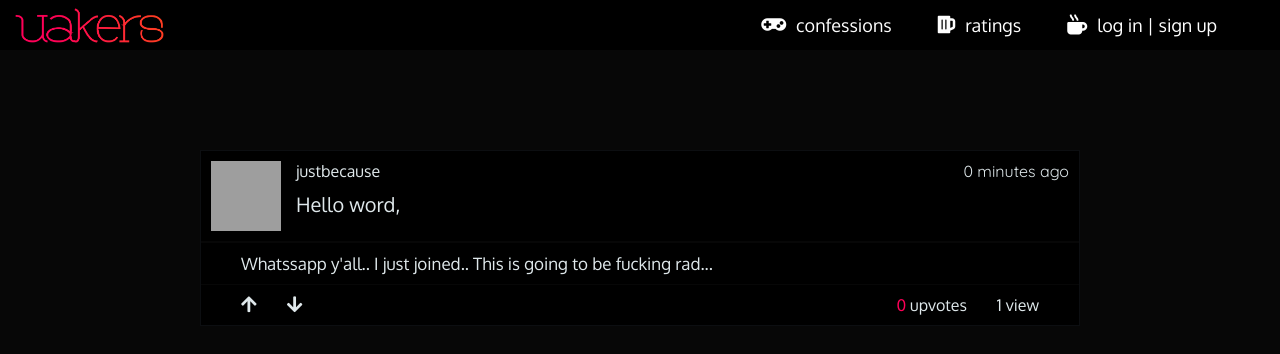
After one commit to drunkkiwi/uproject, a Django app: a page that uses uakers/home/templates/base.html in a window 1280 px wide. The commit adds this page. Shown: the top 354 px of the page. Run offline with Django 3.2, Linux system fonts and the light colour scheme; data comes from the database, SQL or seed files in the repository; both versions use the stored data as it was after the commit; parts of the project's set-up code (start-up, migrations or seed data) failed here and were passed over; some libraries are stand-ins or nearby versions; grey boxes are pictures that could not be loaded.

Commit message:
Fixed screen sizes, styling, added unique confession view etc.

```diff
--- a/uakers/home/forms.py
+++ b/uakers/home/forms.py
@@ -15,8 +15,8 @@ class SignUpForm(UserCreationForm):
         fields = ('username', 'password1', 'password2', 'profile_year', 'profile_sex', 'profile_image')
 
 class ConfessionsForm(forms.ModelForm):
-    confession_title        = forms.CharField(max_length=100, required=True, widget=forms.TextInput(attrs={'placeholder': 'Confession title', 'autocomplete': 'off'}))
-    confession_body         = forms.CharField(max_length=10000, required=True, widget=forms.Textarea(attrs={'placeholder': 'Write your confession'}))
+    confession_title        = forms.CharField(max_length=100, required=True, widget=forms.TextInput(attrs={'placeholder': 'Some confession title?', 'autocomplete': 'off', 'onfocus': 'this.placeholder=""', 'onblur': 'this.placeholder="Some confession title?"'}))
+    confession_body         = forms.CharField(max_length=10000, required=True, widget=forms.Textarea(attrs={'placeholder': 'What confession do you have in mind?', 'onfocus': 'this.placeholder=""', 'onblur': 'this.placeholder="What confession do you have in mind?"'}))
 
     class Meta:
         model = Confessions
--- a/uakers/home/models.py
+++ b/uakers/home/models.py
@@ -6,9 +6,9 @@ from django.db                          import models
 from .choices                           import *
 
 class UserProfile(AbstractUser):
-    profile_year        = models.CharField(max_length=2, choices=YCHOICES)
-    profile_sex         = models.CharField(max_length=1, choices=SCHOICES)
-    profile_image       = models.CharField(max_length=700, blank=True)
+    profile_year            = models.CharField(max_length=2, choices=YCHOICES)
+    profile_sex             = models.CharField(max_length=1, choices=SCHOICES)
+    profile_image           = models.CharField(max_length=700, blank=True)
 
     def __str__(self):
         return self.username + ', ' + self.profile_year + ', ' + self.profile_sex
--- a/uakers/home/static/base.css
+++ b/uakers/home/static/base.css
@@ -7,6 +7,8 @@
 
   transition: all 0.2s ease-in-out;
   text-decoration: none;
+
+  box-sizing: border-box;
 }
 
 
@@ -32,6 +34,7 @@
   /* ------------ text color ------------- */
   --main-text-color: #fefefe;
   --soothed-text-color: #DFE8EB;
+  --opaque-text-color: rgba(255, 255, 255, 0.6);
 }
 
 body {
@@ -78,7 +81,7 @@ textarea {
   height: 100%;
   box-sizing: border-box;
   display: inline-block;
-  padding: 5px 0px 5px 20px;
+  padding: 5px 0px 5px 15px;
   display: flex;
   justify-content: center;
   align-items: center;
@@ -118,7 +121,7 @@ textarea {
 
 .mn-tx {
   color: var(--main-text-color);
-  font-size: 20px;
+  font-size: 18px;
   margin-left: 10px;
   text-transform: lowercase;
 }
@@ -146,7 +149,7 @@ textarea {
 /* =============== WEBKIT SCROLLBAR =====================*/
 
 ::-webkit-scrollbar {
-  width: 8px;
+  width: 12px;
 }
 
 /* Track */
--- /dev/null
+++ b/uakers/home/static/base850.css
@@ -0,0 +1,55 @@
+body {
+  padding: 0px;
+}
+
+.full-nav {
+  display: block;
+  height: auto;
+  max-height: none;
+  width: 100%;
+  max-width: 100%;
+  min-width: 100%;
+  position: relative;
+  display: flex;
+  flex-direction: column;
+}
+
+.nav-logo-div {
+  display: block;
+  padding: 10px;
+}
+
+.nav-logo {
+  display: block;
+  margin: 0 auto;
+}
+
+.nav-menu {
+  display: flex;
+  flex-direction: column;
+  padding: 10px;
+}
+
+.mn-it {
+  width: 100%;
+  min-width: 100%;
+  display: flex;
+  justify-content: center;
+  align-items: center;
+  padding: 5px;
+}
+
+.mn-underbar {
+  height: 100%;
+  width: 0px;
+}
+
+.mn-underbar-up {
+  height: 100%;
+  width: 2px;
+}
+
+.mn-it:hover .mn-undbar {
+  height: 100%;
+  width: 2px;
+}
--- /dev/null
+++ b/uakers/home/static/home/css/confession_view.css
@@ -0,0 +1,103 @@
+.rest-div {
+  box-sizing: border-box;
+  padding: 100px 200px 0px 200px;
+}
+
+.co-unique {
+  background-color: var(--darker-background-color);
+  border: 1px solid var(--lighter-background-color);
+  overflow: hidden;
+}
+
+.co-up {
+  display: flex;
+  border-bottom: 2px solid var(--main-background-color);
+  padding: 10px;
+}
+
+.co-photo-div {
+  box-sizing: border-box;
+  padding-right: 10px;
+}
+
+.co-photo {
+  height: 70px;
+  width: 70px;
+  background-size: cover;
+}
+
+.co-meta-text {
+  flex: 1;
+  padding-left: 5px;
+}
+
+.co-meta-usr-date {
+  display: flex;
+  justify-content: space-between;
+  width: 100%;
+  color: var(--soothed-text-color);
+}
+
+.co-meta-title-div {
+  padding-top: 10px;
+}
+
+.co-meta-title {
+  font-size: 20px;
+  color: var(--soothed-text-color);
+}
+
+.co-down {
+  box-sizing: border-box;
+  padding: 10px 30px 10px 40px;
+}
+
+.co-down-text {
+  color: var(--soothed-text-color);
+  font-size: 17px;
+}
+
+.co-rank {
+  display: flex;
+  flex-direction: row;
+  justify-content: space-between;
+  align-items: center;
+  padding: 10px 40px;
+  border-top: 1px solid var(--main-background-color);
+}
+
+.co-vote {
+  height: 100%;
+  display: flex;
+  justify-content: center;
+  align-items: center;
+}
+
+.co-vote-i {
+  color: var(--soothed-text-color);
+  font-size: 18px;
+  margin-right: 30px;
+  cursor: pointer;
+}
+
+.co-vote-i:hover {
+  color: var(--main-highlight-color);
+}
+
+.co-rank-text {
+  height: 100%;
+  display: flex;
+  justify-content: center;
+  align-items: center;
+}
+
+.co-rank-text-s {
+  color: var(--soothed-text-color);
+  font-size: 16px;
+  margin-left: 30px;
+  white-space: nowrap;
+}
+
+.ff-emp {
+  color: var(--main-highlight-color);
+}
--- /dev/null
+++ b/uakers/home/static/home/css/confession_view900.css
@@ -0,0 +1,26 @@
+.co-up {
+  position: relative;
+}
+
+.co-photo-div {
+  position: absolute;
+  left: 15px;
+  top:15px;
+}
+
+.co-meta-usr-date {
+  display: flex;
+  flex-direction: column;
+  margin-left: 80px;
+}
+
+.co-meta-title-div {
+  margin-top: 30px;
+  padding-left: 10px;
+}
+
+.rest-div {
+  box-sizing: border-box;
+  padding: 0px;
+  padding: 15px;
+}
--- a/uakers/home/templates/base.html
+++ b/uakers/home/templates/base.html
@@ -15,6 +15,8 @@
 
     <!-- external -->
     <link rel="stylesheet" href="https://use.fontawesome.com/releases/v5.6.3/css/all.css" integrity="sha384-UHRtZLI+pbxtHCWp1t77Bi1L4ZtiqrqD80Kn4Z8NTSRyMA2Fd33n5dQ8lWUE00s/" crossorigin="anonymous">
+    {% block external %}
+    {% endblock %}
 
     <!-- default font -->
     <link href="https://fonts.googleapis.com/css?family=Oxygen:300,400,700" rel="stylesheet">
@@ -22,6 +24,7 @@
 
     <!-- css -->
     <link rel="stylesheet" href="{% static 'base.css' %}">
+    <link rel="stylesheet" href="{% static 'base850.css' %}" media="screen and (min-width: 0px) and (max-width: 850px)">
     {% block css %}
     {% endblock %}
   </head>
--- /dev/null
+++ b/uakers/home/templates/home/confession_view.html
@@ -0,0 +1,66 @@
+{% extends 'base.html' %}
+{% load static %}
+
+{% block title %}{{ unique_confession.confession_title }}{% endblock %}
+
+
+{% block css %}
+  <link rel="stylesheet" href="{% static 'home/css/confession_view.css' %}">
+  <link rel="stylesheet" href="{% static 'home/css/confession_view900.css' %}" media="screen and (min-width: 0px) and (max-width: 900px)">
+{% endblock %}
+
+{% block body %}
+
+  <div class="rest-div">
+    <div class="co-unique">
+
+      <div class="co-up">
+        <div class="co-photo-div">
+          <div class="co-photo" style="background-image: url({{ unique_confession.confession_author.profile_image }})"></div>
+        </div>
+        <div class="co-meta-text">
+          <div class="co-meta-usr-date">
+            <span class="co-meta-usr">
+              {{ unique_confession.confession_author.username }}
+            </span>
+            <span class="co-meta-date ff-num">
+              {{ unique_confession.confession_created_at|timesince }} ago
+            </span>
+          </div>
+
+          <div class="co-meta-title-div">
+            <p class="co-meta-title">{{ unique_confession.confession_title }}</p>
+          </div>
+        </div>
+      </div>
+
+      <div class="co-down">
+        <p class="co-down-text">
+          {{ unique_confession.confession_body }}
+        </p>
+      </div>
+
+      <div class="co-rank">
+        <div class="co-vote">
+          <a href="#">
+            <i class="fas fa-arrow-up co-vote-i"></i>
+          </a>
+          <a href="#">
+            <i class="fas fa-arrow-down co-vote-i"></i>
+          </a>
+        </div>
+
+        <div class="co-rank-text">
+          <p class="co-rank-text-s">
+            <span class="ff-emp">{{ unique_confession.confession_upvotes }}</span>
+            {% if unique_confession.confession_upvotes is 1 %} upvote {% else %} upvotes {% endif %}
+          </p>
+          <p class="co-rank-text-s">{{ unique_confession.confession_views }}
+            {% if unique_confession.confession_views is 1 %} view {% else %} views {% endif %}
+          </p>
+        </div>
+      </div>
+    </div>
+  </div>
+
+{% endblock %}
--- a/uakers/home/templates/home/home.html
+++ b/uakers/home/templates/home/home.html
@@ -5,8 +5,12 @@
 
 {% block css %}
   <link rel="stylesheet" href="{% static 'home/css/home.css' %}">
+  <link rel="stylesheet" href="{% static 'home/css/home850.css' %}" media="screen and (min-width: 0px) and (max-width: 850px)">
 {% endblock %}
 
+{% block external %}
+  <link rel="stylesheet" href="https://cdnjs.cloudflare.com/ajax/libs/animate.css/3.7.0/animate.min.css">
+{% endblock %}
 {% block mn-co-underbar-up %}mn-underbar-up{% endblock %}
 
 {% block body %}
@@ -16,7 +20,7 @@
   <div class="non-show-container">
     <div class="non-show-post-wrapper">
       <span class="ns-text">Click this bar to confess</span>
-      <div class="post-conf post-conf-zero">
+      <div class="post-conf post-conf-zero animated">
         {% include 'home/post_confession.html' %}
       </div>
     </div>
--- a/uakers/home/templates/home/log_in.html
+++ b/uakers/home/templates/home/log_in.html
@@ -2,6 +2,12 @@
 {% load static %}
 {% block title %} Uakers login {% endblock %}
 {% block liv_su_underbar %}mn-underbar-up{% endblock %}
+
+{% block external %}
+  {% if request.user.is_authenticated %}
+      <meta http-equiv="REFRESH" content="0;url={% url 'home:home_view' %}">
+  {% endif %}
+{% endblock %}
 
 {% block css %}
   <link rel="stylesheet" href="{% static 'home/css/auth_views.css' %}">
--- a/uakers/home/urls.py
+++ b/uakers/home/urls.py
@@ -5,10 +5,15 @@ from django.contrib.auth        import views as auth_views
 app_name = "home"
 
 urlpatterns = [
+
+    # ------------------- home ------------------------
     path('', views.home_view, name="home_view"),
+    #---------------- post confession --------------------
     path('co_post', views.confession_post_view, name='confession_post_view'),
+    #----------------unique confession page --------------
+    path('confession/<str:confession_slug>', views.confession_view, name='confession_view'),
 
-    #auth views
+    # ---------------- auth views --------------------
     path('a/login', auth_views.LoginView.as_view(template_name="home/log_in.html"), name='log_in_view'),
     path('a/signup', views.sign_up_view, name='sign_up_view'),
     path('a/logout', views.log_out_view, name='log_out_view'),
--- a/uakers/home/views.py
+++ b/uakers/home/views.py
@@ -46,24 +46,59 @@ def confession_post_view(request):
 
     return redirect('home:home_view')
 
+# ---------------- CONFESSION UNIQUE VIEW ------------------
+def confession_view(request, confession_slug):
+    cookieset = 'viewed_confession' + confession_slug
+
+    unique_confession = Confessions.objects.get(confession_slug=confession_slug)
+
+    if cookieset in request.COOKIES:
+        if request.COOKIES[cookieset] == 'yes':
+            pass
+        else:
+            unique_confession.confession_views += 1;
+            unique_confession.save()
+    else:
+        unique_confession.confession_views += 1;
+        unique_confession.save()
+
+    context = {
+        'unique_confession': unique_confession,
+    }
+
+    response = render(request, 'home/confession_view.html', context)
+    response.set_cookie(cookieset, 'yes')
+    return response
+
+
+# --------------------- Upvote confession -----------------------
+#def upvote_view(request, confession_slug):
+
+#    upvote_confession = Confessions.objects.get(confession_slug=confession_slug)
+
+
+
 # ------------ AUTHENTICATION VIEWS ------------------------
 
 #-------------- LOGIN VIEW ---------------------------------
 
 # ---------------- SIGN UP VIEW ----------------------------
 def sign_up_view(request):
-    sign_up_btn = 'Sign up'
-    if request.method == 'POST':
-        form = SignUpForm(request.POST)
-        if form.is_valid():
-            form.save()
-            username = form.cleaned_data.get('username')
-            raw_password = form.cleaned_data.get('password1')
-            user = authenticate(username=username, password=raw_password)
-            login(request, user)
-            return redirect('home:home_view')
+    if not request.user.is_authenticated:
+        sign_up_btn = 'Sign up'
+        if request.method == 'POST':
+            form = SignUpForm(request.POST)
+            if form.is_valid():
+                form.save()
+                username = form.cleaned_data.get('username')
+                raw_password = form.cleaned_data.get('password1')
+                user = authenticate(username=username, password=raw_password)
+                login(request, user)
+                return redirect('home:home_view')
+        else:
+            form = SignUpForm()
     else:
-        form = SignUpForm()
+        return redirect('home:home_view');
 
     context = {
         'form': form,
@@ -76,4 +111,4 @@ def sign_up_view(request):
 #------------------- LOG OUT VIEW ------------------------
 def log_out_view(request):
     logout(request)
-    return redirect('home:home_view')
+    return redirect('home:log_in_view')
```
Also changed, not shown: uakers/home/static/home/css/home.css (+63 -21 lines), uakers/home/static/home/css/home850.css (added, +15 -0 lines), uakers/home/static/home/js/home.js (+16 -1 lines), uakers/home/templates/home/confession_box.html (+18 -10 lines), uakers/home/templates/home/post_confession.html (+6 -5 lines), uakers/db.sqlite3, uakers/home/static/assets/uakers-icon.png.
